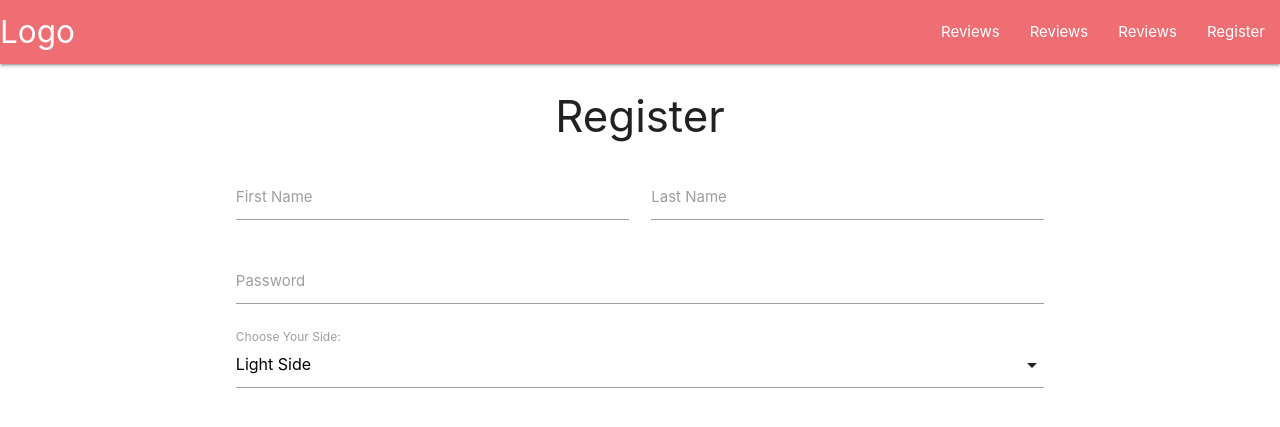
After one commit to Bar-Dev/star-wars-fandom, a Flask app: page /register in a window 1280 px wide. The commit adds this page. Shown: the top 427 px of the page. Run offline with Flask 2, Linux system fonts and the light colour scheme; some libraries are stand-ins or nearby versions.

Commit message:
Add Registration Page

```diff
--- a/app.py
+++ b/app.py
@@ -4,6 +4,7 @@ from flask import (
     redirect, request, session, url_for)
 from flask_pymongo import PyMongo
 from bson.objectid import ObjectId
+from werkzeug.security import generate_password_hash, check_password_hash
 if os.path.exists("env.py"):
     import env
 
@@ -24,6 +25,11 @@ def get_reviews():
     return render_template("reviews.html", reviews=reviews)
 
 
+@app.route("/register", methods=["GET", "POST"])
+def register():
+    return render_template("register.html")
+
+
 if __name__ == "__main__":
     app.run(host=os.environ.get("IP"),
             port=int(os.environ.get("PORT")),
--- a/static/js/script.js
+++ b/static/js/script.js
@@ -0,0 +1,7 @@
+$(document).ready(function(){
+    $("select").formSelect();
+});
+
+$(document).ready(function(){
+    $(".sidenav").sidenav();
+});
--- a/templates/base.html
+++ b/templates/base.html
@@ -16,29 +16,29 @@
     <header>
         <nav>
             <div class="nav-wrapper">
-                <a href="#!" class="brand-logo">Logo</a>
-                <a href="#" data-target="mobile-demo" class="sidenav-trigger"><i class="material-icons">menu</i></a>
+                <a href="{{ url_for('get_reviews') }}" class="brand-logo">Logo</a>
+                <a href="#" data-target="mobile-demo" class="sidenav-trigger right"><i class="material-icons">menu</i></a>
                 <ul class="right hide-on-med-and-down">
+                    <li><a href="{{ url_for('get_reviews') }}">Reviews</a></li>
                     <li><a href="#">Reviews</a></li>
                     <li><a href="#">Reviews</a></li>
-                    <li><a href="#">Reviews</a></li>
-                    <li><a href="#">Reviews</a></li>
+                    <li><a href="{{ url_for('register') }}">Register</a></li>
                 </ul>
             </div>
         </nav>
 
         <ul class="sidenav" id="mobile-demo">
             <li><a href="#">Reviews</a></li>
+                    <li><a href="{{ url_for('get_reviews') }}">Reviews</a></li>
                     <li><a href="#">Reviews</a></li>
-                    <li><a href="#">Reviews</a></li>
-                    <li><a href="#">Reviews</a></li>
+                    <li><a href="{{ url_for('register') }}">Register</a></li>
         </ul>
     </header>
 
     {% block content %}
     {% endblock %}
 
-    <script src="http://code.jquery.com/jquery-3.5.1.min.js" integrity="sha256-9/aliU8dGd2tb6OSsuzixeV4y/faTqgFtohetphbbj0=" crossorigin="anonymous"></script>
+    <script src="https://code.jquery.com/jquery-3.5.1.min.js" integrity="sha256-9/aliU8dGd2tb6OSsuzixeV4y/faTqgFtohetphbbj0=" crossorigin="anonymous"></script>
     <script src="https://cdnjs.cloudflare.com/ajax/libs/materialize/1.0.0/js/materialize.min.js"></script>
     <script src="{{ url_for('static', filename='js/script.js') }}"></script>
     {% block scripts %}
--- /dev/null
+++ b/templates/register.html
@@ -0,0 +1,30 @@
+{% extends "base.html" %}
+{% block content %}
+
+    <h3 class="center-align">Register</h3>
+
+    <div class="row">
+    <form class="col s8 m8 offset-m2">
+        <div class="input-field col s6">
+            <input id="first_name" name="first_name" type="text" class="validate">
+            <label for="first_name">First Name</label>
+        </div>
+        <div class="input-field col s6">
+            <input id="last_name" name="last_name" type="text" class="validate">
+            <label for="last_name">Last Name</label>
+        </div>
+        <div class="input-field col s12">
+            <input id="password" name="password" type="password" class="validate">
+            <label for="password">Password</label>
+        </div>
+        <div class="input-field col s12">
+            <select>
+                <option value="light-side">Light Side</option>
+                <option value="dark-side">Dark Side</option>
+            </select>
+            <label>Choose Your Side:</label>
+        </div>
+    </form>
+    </div>
+
+{% endblock %}
```
